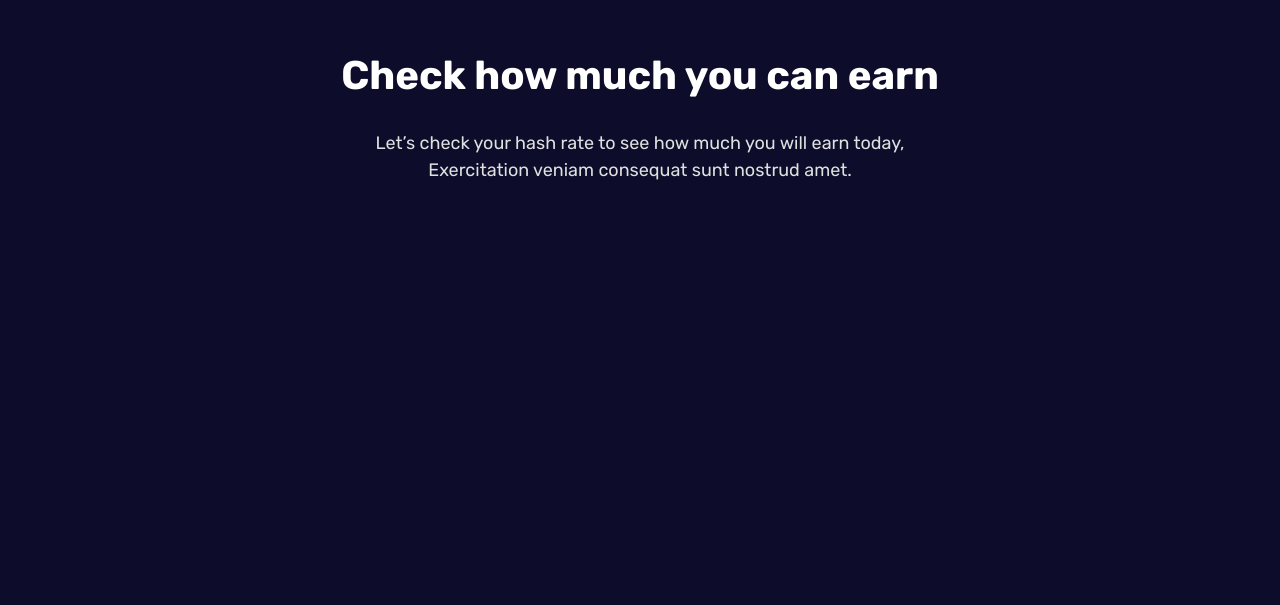
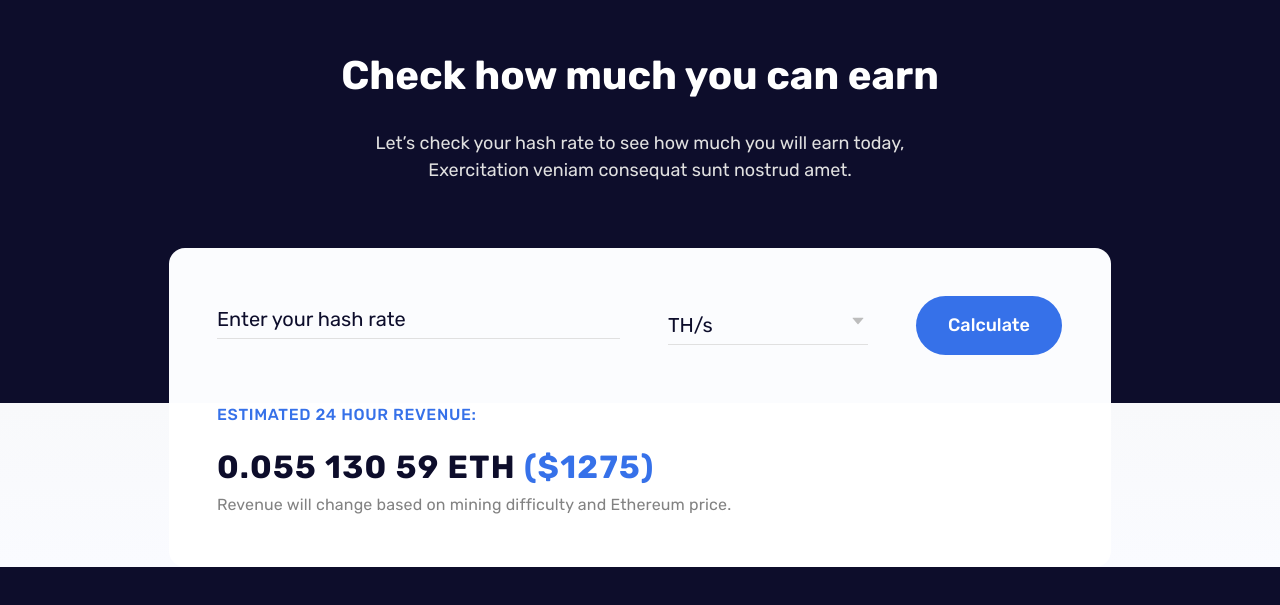
Before and after one commit to Lafoerte91/CRAPPO, a plain HTML site: page index.html in a window 1280 px wide. Shown: the part 1175-1780 px from the top of the page. Before the commit the page ends 1359 px from the top, so only its background shows below. Drawn offline with Linux system fonts and the light colour scheme.

Commit message:
calculate

```diff
--- a/index.html
+++ b/index.html
@@ -77,7 +77,25 @@
     <section class="text">
       <h2 class="text__title">Check how much you can earn</h2>
       <p class="text__description">Let’s check your hash rate to see how much you will earn today, Exercitation veniam consequat sunt nostrud amet.</p>
+      <div class="calc-head">
+        <input type="text" class="calc-head__input" placeholder="Enter your hash rate">
+        <select class="calc-head__select">
+          <option value="th">TH/s</option>
+          <option value="ph">PH/s</option>
+          <option value="eh">EH/s</option>
+        </select>
+        <button class="calc-head__btn">Calculate</button>
+      </div>
     </section>
   </div>
+  <section class="page-light">
+    <div class="container">
+      <div class="calc-foot">
+        <p class="calc-foot__title">ESTIMATED 24 HOUR REVENUE:</p>
+        <p class="calc-foot__total">0.055 130 59 ETH <span>($1275)</span></p>
+        <p class="calc-foot__description">Revenue will change based on mining difficulty and Ethereum price.</p>
+      </div>
+    </div>
+  </section>
 </body>
 </html>
--- a/styles/styles.css
+++ b/styles/styles.css
@@ -237,4 +237,114 @@ body {
 	color: var(--neutral---grey-5);
 	max-width: 622px;
 	margin: 0 auto;
+	margin-bottom: 64px;
 }
+
+/* Calculate */
+.calc-head {
+	display: flex;
+	gap: 48px;
+	justify-content: space-between;
+	align-items: center;
+	background: #fbfcfe;
+	border-radius: 16px 16px 0 0;
+	max-width: 942px;
+	height: 155px;
+	margin: 0 auto;
+	padding-left: 48px;
+	padding-right: 49px;
+}
+
+.calc-head__input {
+	border-bottom: 1px solid var(--neutral---grey-5);
+	width: 403px;
+	padding-bottom: 8px;
+}
+
+.calc-head__input::placeholder {
+	font-family: var(--font-family);
+	font-weight: 400;
+	font-size: 20px;
+	line-height: 150%;
+	color: var(--color---primary);
+}
+
+.calc-head__select {
+	font-family: var(--font-family);
+	font-weight: 400;
+	font-size: 20px;
+	line-height: 150%;
+	color: var(--color---primary);
+	width: 200px;
+	height: 38px;
+	border-bottom: 1px solid var(--neutral---grey-5);
+	appearance: none;
+
+	background-image: url('../images/arrow-select.svg');
+	background-repeat: no-repeat;
+	background-position: 98% 10px;
+
+}
+
+.calc-head__btn {
+	background: var(--color---accent);
+	border-radius: 32px;
+	padding: 16px 32px;
+	width: 146px;
+	height: 59px;
+	font-family: var(--font-family);
+	font-weight: 500;
+	font-size: 18px;
+	line-height: 150%;
+	text-align: center;
+	color: var(--neutral-white);
+}
+
+.page-light {
+	background: linear-gradient(180deg, #f8f9fb 0%, #fafbff 100%);
+}
+
+.calc-foot {
+	background: var(--neutral-white);
+	max-width: 942px;
+	margin: 0 auto;
+	padding-left: 48px;
+	padding-right: 49px;
+	border-radius:  0 0 16px 16px;
+	margin-bottom: 100px;
+	padding-bottom: 48px;
+}
+
+.calc-foot__title {
+	font-family: var(--font-family);
+	font-weight: 500;
+	font-size: 16px;
+	line-height: 150%;
+	letter-spacing: 0.04em;
+	text-transform: uppercase;
+	color: var(--color---accent);
+	margin-bottom: 16px;
+}
+
+.calc-foot__total {
+	font-family: var(--font-family);
+	font-weight: 700;
+	font-size: 32px;
+	line-height: 150%;
+	letter-spacing: 0.04em;
+	color: var(--color---primary);
+}
+
+.calc-foot__total span  {
+	color: var(--color---accent);
+	margin-bottom: 10px;
+}
+
+.calc-foot__description {
+	font-family: var(--font-family);
+	font-weight: 400;
+	font-size: 16px;
+	line-height: 175%;
+	letter-spacing: 0.01em;
+	color: var(--neutral---grey-3);
+}
```
Also changed, not shown: images/arrow-select.svg (added).
